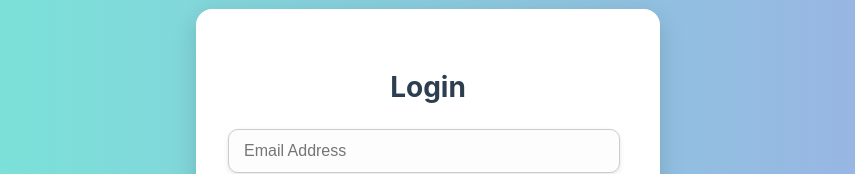
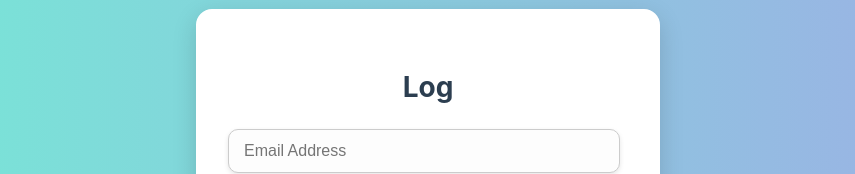
Before and after one commit to Santhoshmk30/Kccottrell, a React (Create React App) app: page / in a window 1280 px wide. Shown: the part 227-401 px from the top of the page, without its empty margins (212-1067 px from the left). Built offline with nearby package versions, Linux system fonts and the light colour scheme.

Commit message:
Login.js

```diff
--- a/src/Components/Login.js
+++ b/src/Components/Login.js
@@ -114,7 +114,7 @@ function Login() {
   return (
     <div style={styles.container}>
       <div style={styles.card}>
-        <h2 style={styles.heading}>Login</h2>
+        <h2 style={styles.heading}>Log</h2>
         <form onSubmit={handleLogin}>
           <input
             type="email"
```
